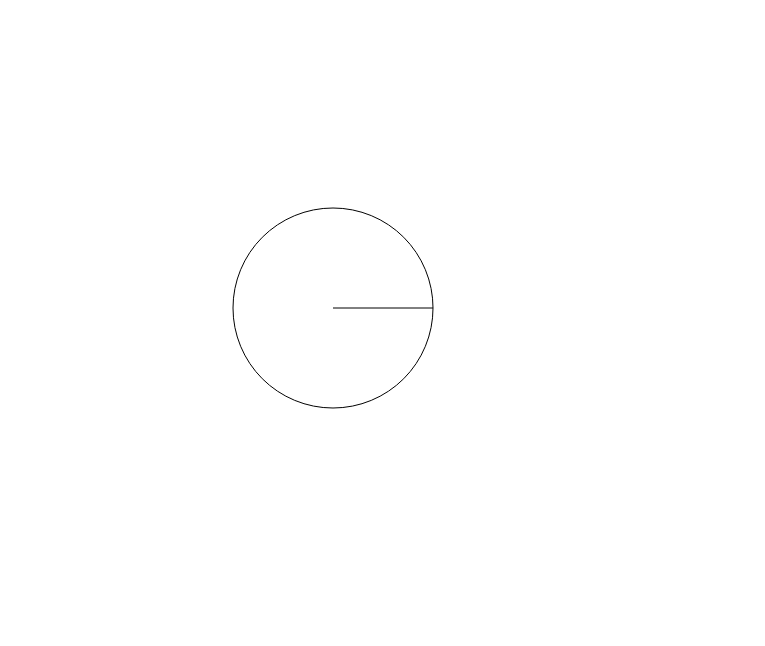
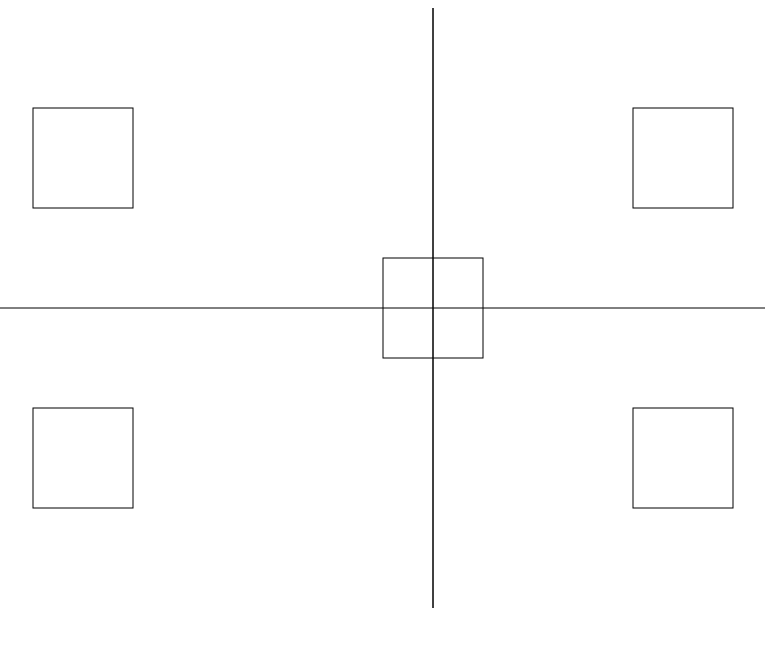
Before and after one commit to nanjixiong218/canvas-Test, a plain HTML site: page canvas.html in a window 1280 px wide. Shown: the whole page, without its empty margins (75-840 px from the left). Drawn offline with Linux system fonts and the light colour scheme.

Commit message:
简单画图api

```diff
--- a/canvas.html
+++ b/canvas.html
@@ -5,104 +5,14 @@
 		</title>
 		<script src="getPointArray.js"></script>
 		<script src="drawing.js"></script>
+		<script src="test2.js"></script>
 
 		<script type="text/javascript">
-			window.onload=function(){
 
-		//		var c  = document.getElementById("mycanvas");
-		//		var cxt = c.getContext("2d");
-				/*cxt.fillStyle="#ff0000";
-				cxt.fillRect(200,200,150,75);
-				cxt.fillStyle="rgba(0,0,255,0.5)";
-				cxt.fillRect(210,210,150,75);
-				cxt.strokeStyle="green";
-				cxt.lineWidth = "4";
-				cxt.strokeRect(200,200,150,75);
-				cxt.strokeStyle="black";
-				cxt.strokeRect(210,210,150,75);
-				cxt.clearRect(220,220,50,50);
-				var imgUri = c.toDataURL("image/png");
-				var image = document.createElement("img");
-				image.src = imgUri;
-				document.body.appendChild(image);
-				*/
-
-				var p1={x:100,y:50},
-					p2={x:200,y:50},
-					p3={x:200,y:100},
-					p4={x:100,y:100},
-					midN={x:(p2.x+p1.x)/2,y:p1.y},
-					midS={x:(p4.x+p3.x)/2,y:p3.y},
-					midW={x:p1.x,y:(p4.y+p1.y)/2};
-					midE={x:p2.x,y:(p3.y+p2.y)/2};
-
-				var
-					p5={x:400,y:300},
-					p6={x:500,y:300},
-					p7={x:500,y:350},
-					p8={x:400,y:350};
-					midN1={x:(p6.x+p5.x)/2,y:p5.y},
-					midS1={x:(p8.x+p7.x)/2,y:p7.y},
-					midW1={x:p5.x,y:(p8.y+p5.y)/2};
-					midE1={x:p6.x,y:(p7.y+p6.y)/2};
-	/*			cxt.beginPath();
-				//画出矩形
-				moveTo(p1);
-				lineTo(p2);
-				lineTo(p3);
-				lineTo(p4);
-				lineTo(p1);
-				moveTo(p5);
-				lineTo(p6);
-				lineTo(p7);
-				lineTo(p8);
-				lineTo(p5);
-				//连接midN和midE1
-				var pointsMids = getPointArray(0,0,midN,midN1,"N","N");
-				console.log(pointsMids);
-				moveTo(midN);
-				pointsMids.forEach(function(p){
-					lineTo(p);
-				});
-				lineTo(midN1);
-				//连接midN和midE1
-				pointsMids = getPointArray(0,0,midN,midE1,"N","E");
-				moveTo(midN);
-				pointsMids.forEach(function(p){
-					lineTo(p);
-				});
-				lineTo(midE1);
-
-				//连接midN和midS1
-				pointsMids = getPointArray(0,0,midN,midS1,"N","S");
-				moveTo(midN);
-				pointsMids.forEach(function(p){
-					lineTo(p);
-				});
-				lineTo(midS1);
-				//连接midN和midW1
-				pointsMids = getPointArray(0,0,midN,midW1,"N","W");
-				moveTo(midN);
-				pointsMids.forEach(function(p){
-					lineTo(p);
-				});
-				lineTo(midW1);
-				cxt.stroke();
-
-		function lineTo(p){
-			cxt.lineTo(p.x,p.y);
-		}
-		function moveTo(p){
-			cxt.moveTo(p.x,p.y);
-		}
-		*/
-			var xu = myDraw.getInstance("mycanvas");
-			xu.drawCircle(p5,100);
-			}
 		</script>
 	</head>
 	<body>
 
-		<canvas id="mycanvas" width="1000px" height="500px"></canvas>
+		<canvas id="mycanvas" width="1000px" height="800px"></canvas>
 	</body>
 </html>
--- a/drawing.js
+++ b/drawing.js
@@ -1,6 +1,14 @@
 var myDraw = (function(){
 	var instance;
 	function init(id){
+		this.p = [];
+		for(var i = 0; i <= 1000; i++){
+			this.p[i] = [];
+			for(var j=0; j <= 1000; j++){
+				var point = {x:i,y:j};
+				this.p[i][j] = point;
+			}
+		}
 		this.c = document.getElementById(id);
 		this.context = this.c.getContext("2d");
 		this.context.beginPath();
@@ -11,10 +19,46 @@ var myDraw = (function(){
 	init.prototype.lineTo = function(p){
 		this.context.lineTo(p.x,p.y);
 	};
+	init.prototype.drawLine=function(p1,p2){
+		this.moveTo(p1);
+		this.lineTo(p2);
+		this.context.stroke();
+	};
 	init.prototype.drawCircle = function(o,r){
-		this.moveTo(o);
+		//this.moveTo(this.p[500][300]);
+		//this.lineTo(this.p[500][300]);//这里调用moveTo和lineTo都会多一条直线
+		//moveTo的直线是产生在画圆形的时候，需要先把点移动到圆上（圆的最右边）
+		//这种移动使用lineTo进行的 。
+		//如果在调用lineTo的时候还没有起始点，什么都不会画，和moveTo效果一样
 		this.context.arc(o.x,o.y,r,0,Math.PI*2,false);
 		this.context.stroke();
+	};
+	init.prototype.drawRect = function(p,width,height){
+		this.moveTo(p);
+		this.context.strokeRect(p.x,p.y,width,height);
+		var points = [];//为了测试，返回4个边的中点位置的点
+		var p1=p,//从左上角顺时针的4个顶点
+			p2={x:p.x+width,y:p.y},
+			p3={x:p.x,y:p.y+height},
+			p4={x:p.x+width,y:p.y+height};
+		var	midN={x:(p2.x+p1.x)/2,y:p1.y},
+			midS={x:(p4.x+p3.x)/2,y:p3.y},
+			midW={x:p1.x,y:(p4.y+p1.y)/2};
+			midE={x:p2.x,y:(p3.y+p2.y)/2};
+		points.push(midN);
+		points.push(midS);
+		points.push(midW);
+		points.push(midE);
+		return points;
+	};
+	init.prototype.drawTriangle = function(p1,p2,p3){
+		this.moveTo(p1);
+		this.lineTo(p2);
+		this.lineTo(p3);
+		this.lineTo(p1);
+		this.context.stroke();
+
+
 	}
 
 	return {
--- /dev/null
+++ b/test2.js
@@ -0,0 +1,23 @@
+window.onload=function(){
+	//drawRangle();
+	getPointsAllTest();
+}
+function  drawRangle(){
+				var xu = myDraw.getInstance("mycanvas");
+				xu.drawCircle(xu.p[200][200],100);
+				xu.drawRect(xu.p[400][200],100,100);
+				xu.drawTriangle(xu.p[100][100],xu.p[200][300],xu.p[400][100]);
+
+}
+function getPointsAllTest(){
+	var xu = myDraw.getInstance("mycanvas");
+	xu.drawLine(xu.p[500][0],xu.p[500][600]);
+	xu.drawLine(xu.p[0][300],xu.p[1000][300]);
+	var rect1P = xu.drawRect(xu.p[100][100],100,100);
+	var rect2P = xu.drawRect(xu.p[700][100],100,100);
+	var rect3P = xu.drawRect(xu.p[100][400],100,100);
+	var rect4P = xu.drawRect(xu.p[700][400],100,100);
+	var rect5P = xu.drawRect(xu.p[450][250],100,100);
+
+
+}
```
Also changed, not shown: test1.js (added, +98 -0 lines).
